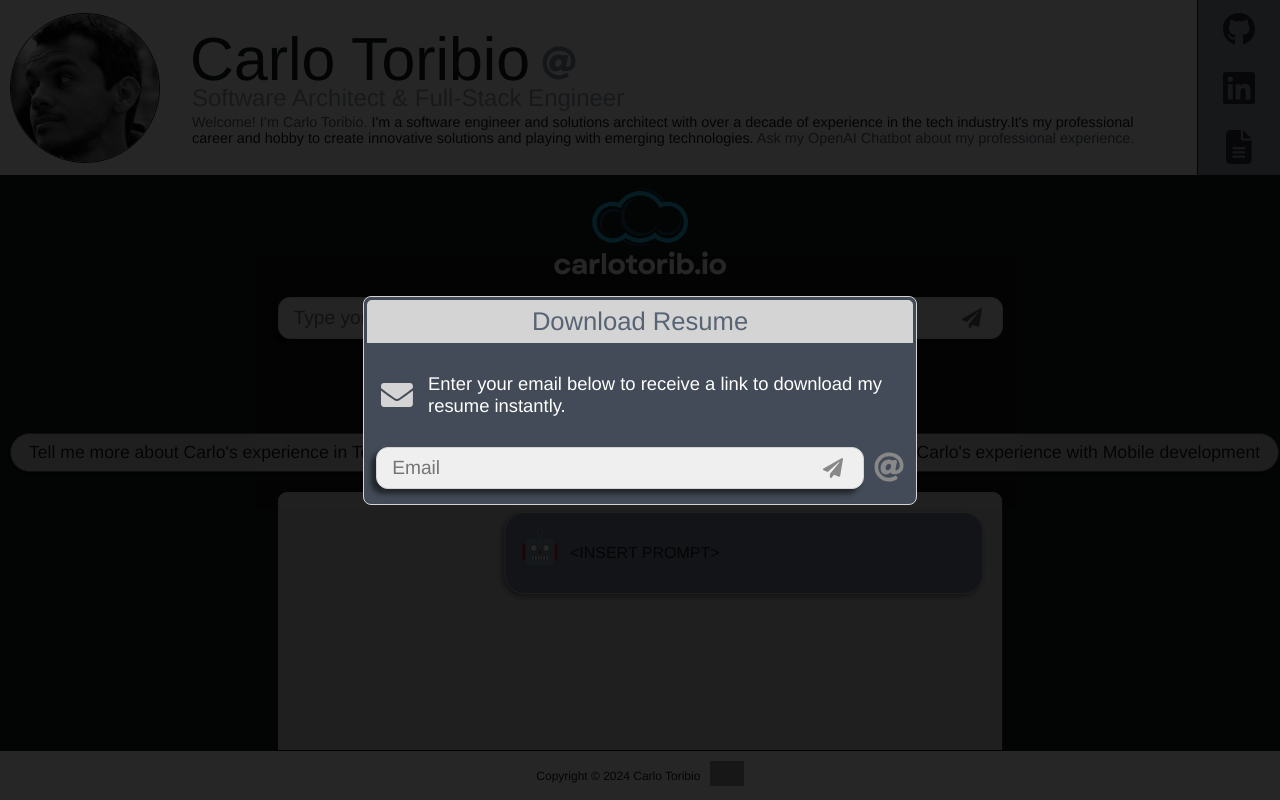
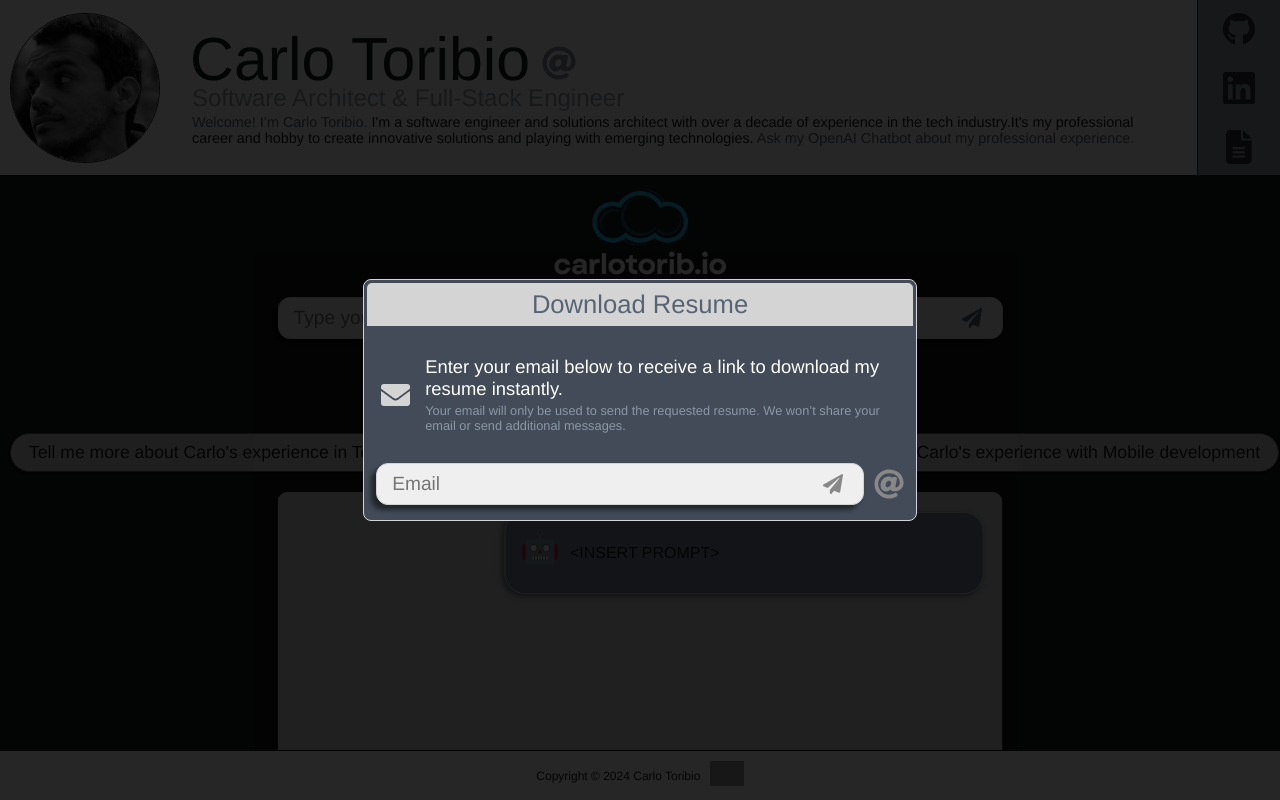
Before and after one commit to crltrbdev/carlotoribio-web, a React (Create React App) app: page / in a window 1280 px wide. Both pictures are taken after a click on the icon 1239 px from the left and 146 px from the top of the page. Built offline with nearby package versions, Linux system fonts and the light colour scheme; grey boxes are pictures that could not be loaded.

Commit message:
Added email disclaimer in resume popup.

```diff
--- a/src/components/resume-popup/ResumePopup.js
+++ b/src/components/resume-popup/ResumePopup.js
@@ -79,9 +79,14 @@ function ResumePopup(props) {
                             <div className='resume-popup-content'>
                                 <div className='content'>
                                     <FaEnvelope className='download-icon' />
-                                    <p>
-                                        Enter your email below to receive a link to download my resume instantly.
-                                    </p>
+                                    <div>
+                                        <p>
+                                            Enter your email below to receive a link to download my resume instantly.
+                                        </p>
+                                        <p className='email-usage-text'>
+                                            Your email will only be used to send the requested resume. We won’t share your email or send additional messages.
+                                        </p>
+                                    </div>
                                 </div>
                                 <div className='email-input-container'>
                                     <div className={'dotio-input'}>
--- a/src/components/resume-popup/ResumePopup.scss
+++ b/src/components/resume-popup/ResumePopup.scss
@@ -56,6 +56,12 @@
                 fill: $palette-contrast;
                 height: 40px;
                 width: 40px;
+            }
+
+            .email-usage-text {
+                margin-top: 3px;
+                font-size: .8em;
+                color: $dotio-color-light-50;
             }
         }
 
```
